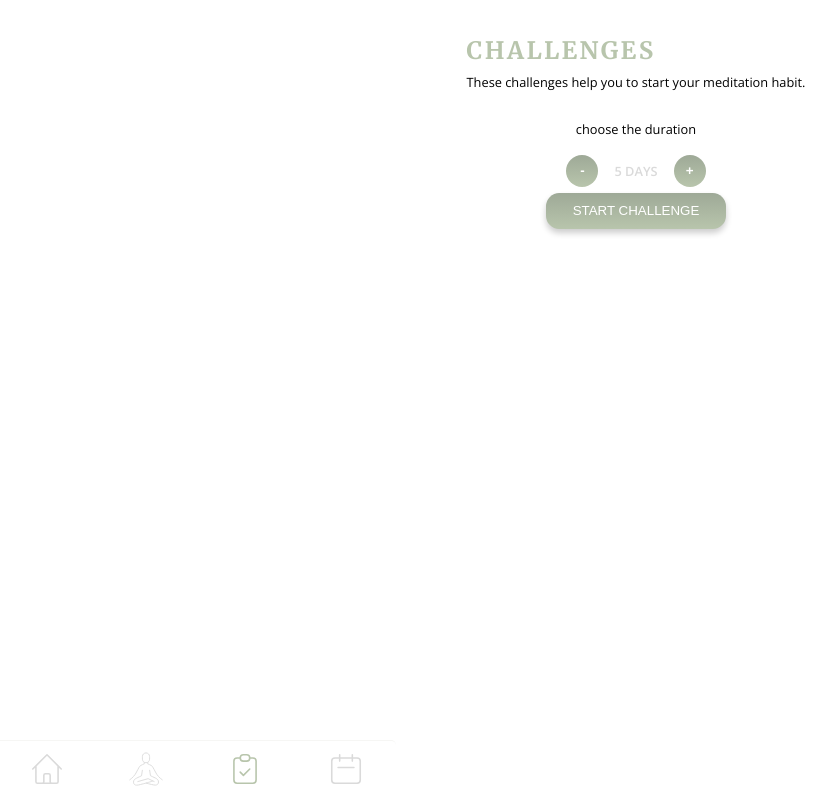
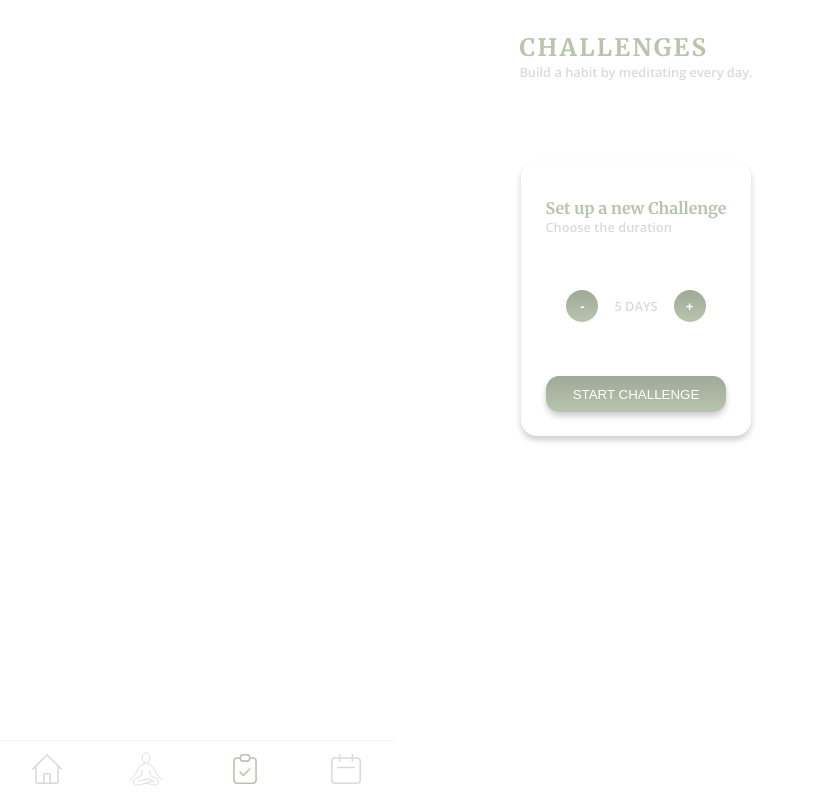
Before and after one commit to Torfeltorfel/capstone-project, a React (Vite) app: page /challenge in a window 1280 px wide. Shown: the whole page, without its empty margins (4-839 px from the left). Built offline with nearby package versions, Linux system fonts and the light colour scheme.

Commit message:
💄 Style create Challenge

```diff
--- a/src/app/pages/Challenge/Challenge.tsx
+++ b/src/app/pages/Challenge/Challenge.tsx
@@ -48,28 +48,10 @@ export default function Challenge({
     <>
       <Container>
         <ContentContainer>
-          <TextContainer>
+          <div>
             <Header>Challenges</Header>
-            <Description>
-              These challenges help you to start your meditation habit.
-            </Description>
-          </TextContainer>
-          {challengeStatus ? (
-            ''
-          ) : (
-            <>
-              <CounterHeader>Choose the duration</CounterHeader>
-              <CounterContainer>
-                <PlusMinusButton onClick={() => setCount((count) => count - 1)}>
-                  -
-                </PlusMinusButton>
-                <Durationfield>{count} days</Durationfield>
-                <PlusMinusButton onClick={() => setCount((count) => count + 1)}>
-                  +
-                </PlusMinusButton>
-              </CounterContainer>
-            </>
-          )}
+            <Description>Build a habit by meditating every day.</Description>
+          </div>
           {challengeStatus ? (
             <StartedChallengeContainer>
               <ChallengeHeader>Current Challenge</ChallengeHeader>
@@ -93,7 +75,24 @@ export default function Challenge({
               </ButtonContainer>
             </StartedChallengeContainer>
           ) : (
-            <Button onClick={handleChallengeStatus}>Start Challenge</Button>
+            <SetupContainer>
+              <div>
+                <SetupHeader>Set up a new Challenge</SetupHeader>
+                <SetupSubHeader>Choose the duration</SetupSubHeader>
+              </div>
+
+              <CounterButtonContainer>
+                <PlusMinusButton onClick={() => setCount((count) => count - 1)}>
+                  -
+                </PlusMinusButton>
+                <Durationfield>{count} days</Durationfield>
+                <PlusMinusButton onClick={() => setCount((count) => count + 1)}>
+                  +
+                </PlusMinusButton>
+              </CounterButtonContainer>
+
+              <Button onClick={handleChallengeStatus}>Start Challenge</Button>
+            </SetupContainer>
           )}
         </ContentContainer>
         <Navigation activeLink="challenge" />
@@ -114,18 +113,28 @@ const ContentContainer = styled.div`
   display: flex;
   flex-direction: column;
   align-items: center;
-  padding: 1rem;
+  padding: 2rem;
   overflow-y: scroll;
 `;
 
-const TextContainer = styled.div`
-  display: flex;
-  flex-direction: column;
-  justify-content: flex-start;
-  margin: 1rem 0;
+const Header = styled.h1`
+  color: var(--green-simple);
+  font-family: 'Merriweather';
+  font-size: var(--h1-size);
+  text-transform: uppercase;
+  letter-spacing: var(--letterSpacing);
+  margin: 0;
 `;
 
-const CounterContainer = styled.div`
+const Description = styled.p`
+  color: var(--grey-700);
+  font-size: 0.8rem;
+  font-family: 'Open Sans';
+  font-weight: 700;
+  margin: 0;
+`;
+
+const CounterButtonContainer = styled.div`
   display: flex;
   flex-direction: row;
   align-items: center;
@@ -143,6 +152,32 @@ const StartedChallengeContainer = styled.div`
   background-color: var(--grey-100);
 `;
 
+const SetupContainer = styled.div`
+  display: flex;
+  flex-direction: column;
+  align-items: center;
+  margin-top: 5rem;
+  gap: 3rem;
+  border-radius: 1rem;
+  padding: 1.5rem;
+  box-shadow: var(--box-shadow);
+`;
+
+const SetupHeader = styled.h2`
+  font-family: 'Merriweather';
+  color: var(--green-simple);
+  font-size: var(--h2-size);
+  margin-bottom: 0rem;
+`;
+
+const SetupSubHeader = styled.h2`
+  color: var(--grey-700);
+  font-size: 0.8rem;
+  font-family: 'Open Sans';
+  font-weight: 700;
+  margin: 0;
+`;
+
 const ChallengeHeader = styled.h3`
   font-family: 'Merriweather';
   color: var(--green-700);
@@ -155,29 +190,6 @@ const ButtonContainer = styled.div`
   justify-content: space-between;
   align-items: center;
   background-color: transparent;
-`;
-
-const CounterHeader = styled.h2`
-  color: var(--grey-900);
-  font-size: 0.8rem;
-  font-family: 'Open Sans';
-  font-weight: 500;
-  text-transform: lowercase;
-`;
-
-const Header = styled.h1`
-  margin: 0.2rem 0.5rem;
-  color: var(--green-simple);
-  font-family: 'Merriweather';
-  font-size: var(--h1-size);
-  text-transform: uppercase;
-  letter-spacing: var(--letterSpacing);
-`;
-
-const Description = styled.p`
-  margin: 0.2rem 0.5rem;
-  font-size: var(--p-size);
-  font-family: 'Open Sans';
 `;
 
 const PlusMinusButton = styled.button`
```
